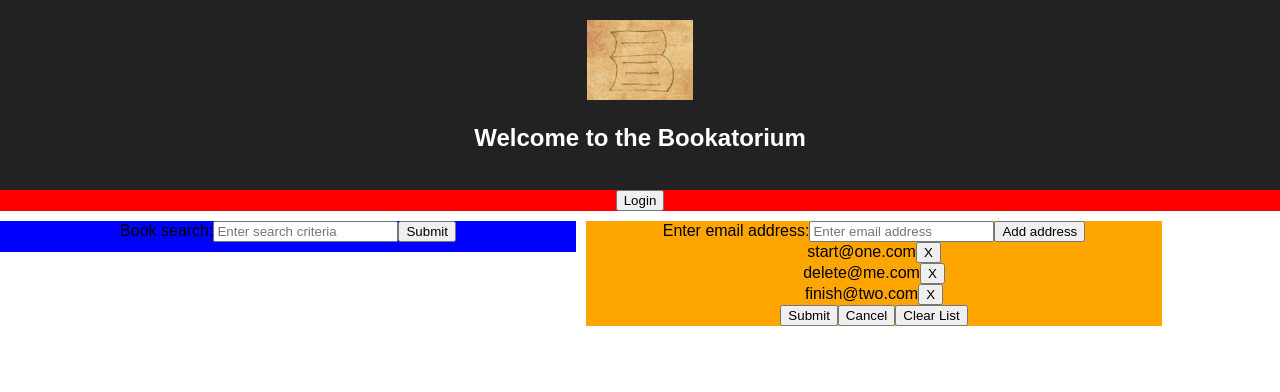
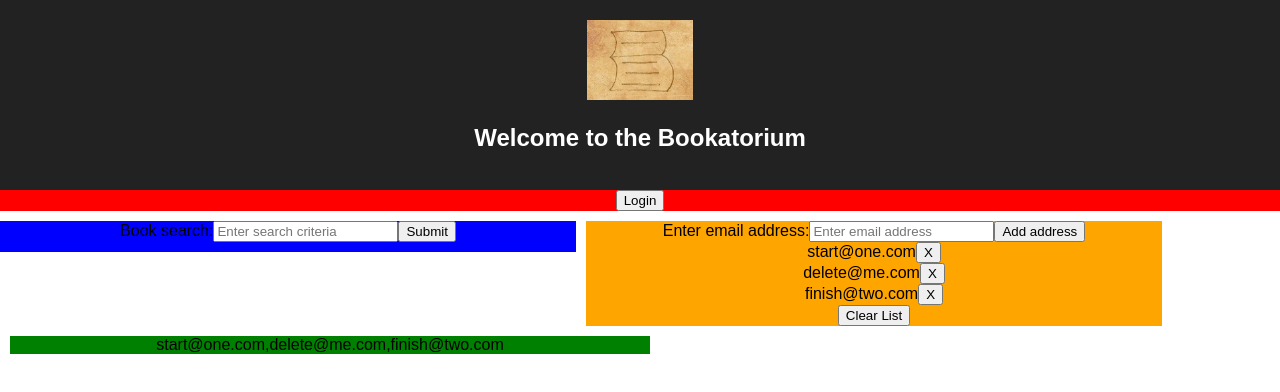
Before and after one commit to WorkinNTN/bookatorium, a React (Create React App) app: page / in a window 1280 px wide. Shown: the top 392 px of the page. Built offline with nearby package versions, Linux system fonts and the light colour scheme.

Commit message:
Adding to email address list instantly posts list back to page where component is loaded

```diff
--- a/src/components/getEmailAddresses.js
+++ b/src/components/getEmailAddresses.js
@@ -16,6 +16,7 @@ class GetEmailAddresses extends Component {
             addressList: x,
             emailAddress: '',
         }
+        this.postBack();
     }
 
     handleChange = (event) => {
@@ -28,37 +29,33 @@ class GetEmailAddresses extends Component {
         this.setState({
             addressList: temp,
             emailAddress: ''
-        });
+        }, () => {this.postBack();});
+
     }
 
     handleDelete = (address) => {
         let arr = this.state.addressList.filter(e => e !== address.address);
         this.setState({
             addressList: arr,
-        });
+        }, () => {this.postBack();});
+
     }
 
-    handleSubmitted = () => {
+    postBack = () => {
 
-        this.handleClear();
+        // this.handleClear();
         if (this.props.returnAsArray) {
             this.props.onSubmitted(this.state.addressList);
         } else {
             this.props.onSubmitted(this.state.addressList.join());
         }
-}
-
-    handleCancel = () => {
-
-        this.handleClear();
-        this.props.onCancelled();
     }
 
     handleClear = () => {
         this.setState({
             addressList: [],
             emailAddress: ''
-        });
+        }, () => {this.postBack();});
     }
 
     render() {
@@ -88,8 +85,6 @@ class GetEmailAddresses extends Component {
             </div>
 
             <div>
-                <button onClick={() => this.handleSubmitted()} disabled={this.state.addressList.length === 0}>Submit</button>
-                <button onClick={() => this.handleCancel()}>Cancel</button>
                 <button onClick={() => this.handleClear()} disabled={this.state.addressList.length === 0}>Clear List</button>
             </div>
 
```
